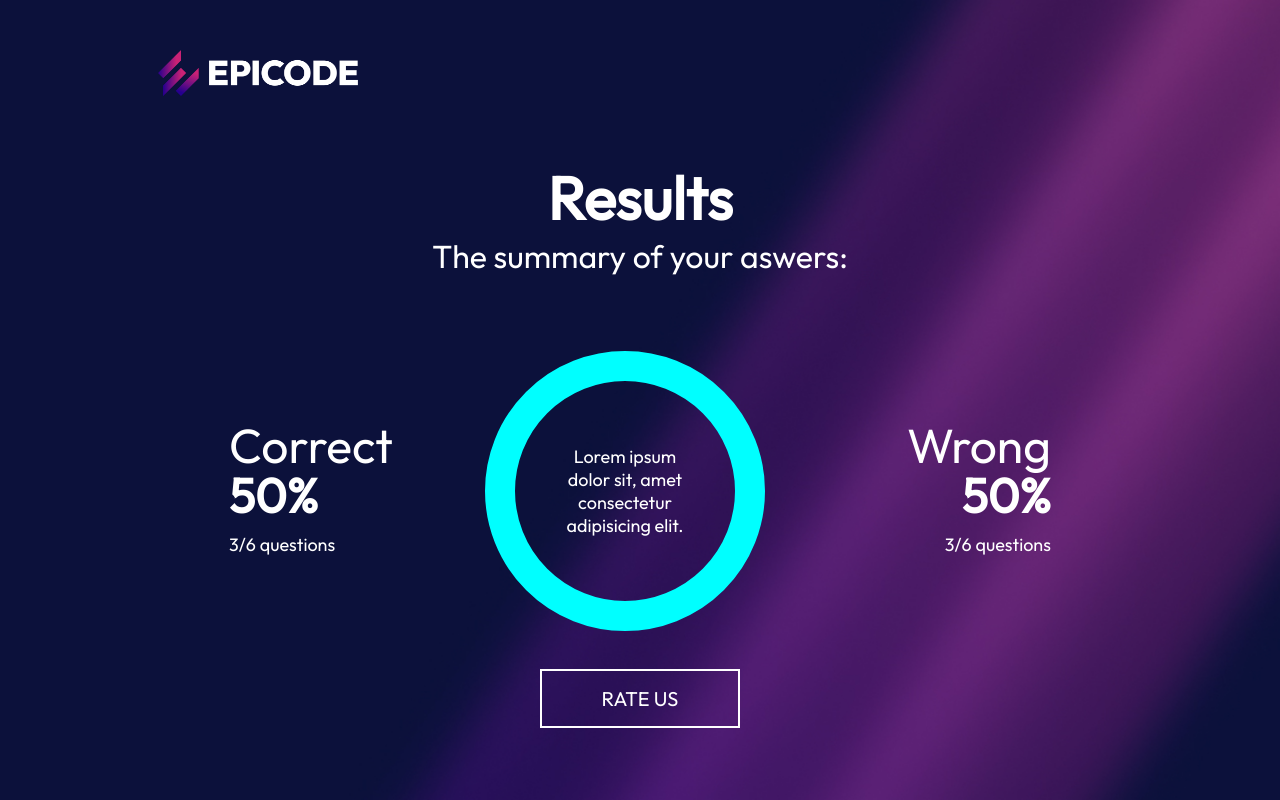
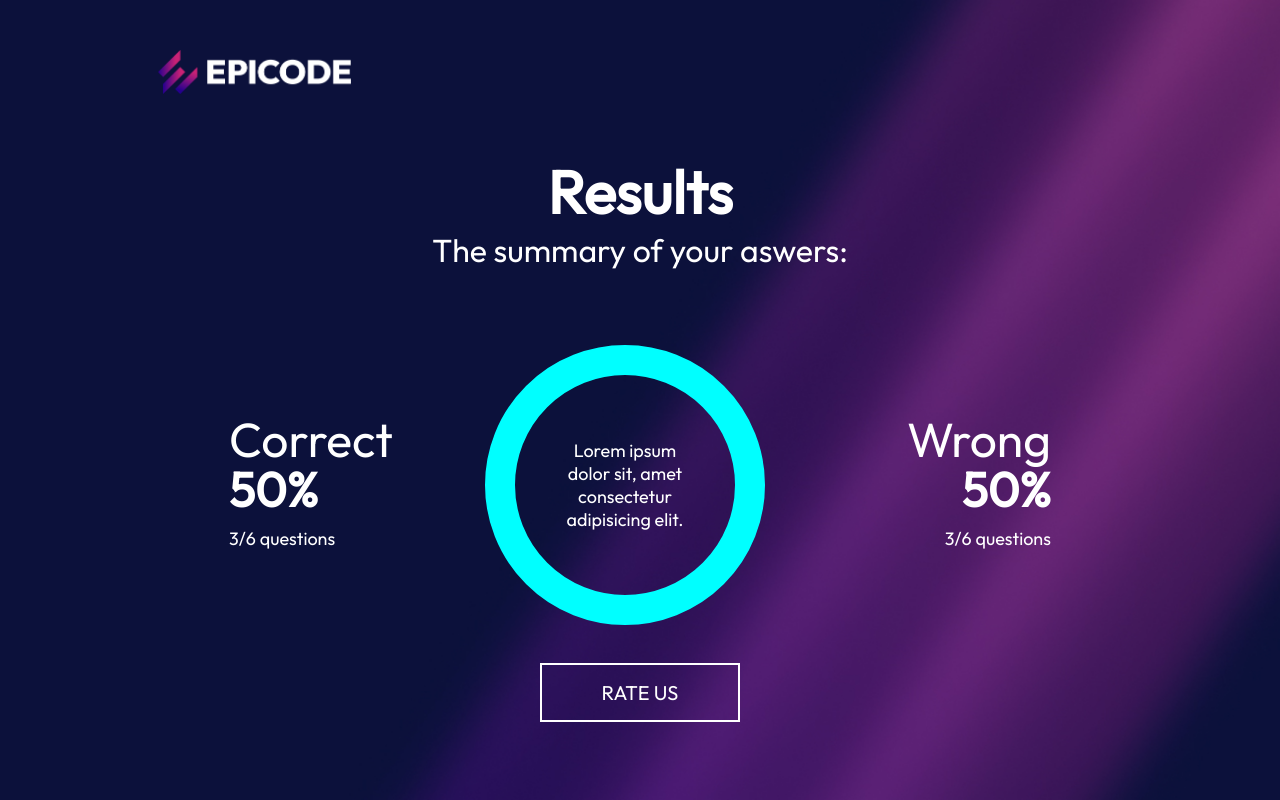
Before and after one commit to phyxius23/build-week-1, a plain HTML site: page result-page/index.html in a window 1280 px wide. Drawn offline with Linux system fonts and the light colour scheme.

Commit message:
modifiche-result-page

```diff
--- a/result-page/assets/css/style.css
+++ b/result-page/assets/css/style.css
@@ -15,12 +15,14 @@ body{
 
 .header{
     margin-bottom: 35px;
-    width: 200px;
+    width: 100%;
+    display: flex;
 }
 
+
 .logo{
-    width: 100%;
-    height: 100%;
+    width: 20%;
+    height: 20%;
 }
 
 .main{
@@ -60,7 +62,6 @@ body{
     display: flex;
     align-items: center;
     text-align: center;
-    border: 30px;
     border: 30px solid #00ffff;
     border-radius: 50%;
     width: 220px;
```
Also changed, not shown: result-page/index.html (+2 -0 lines).
